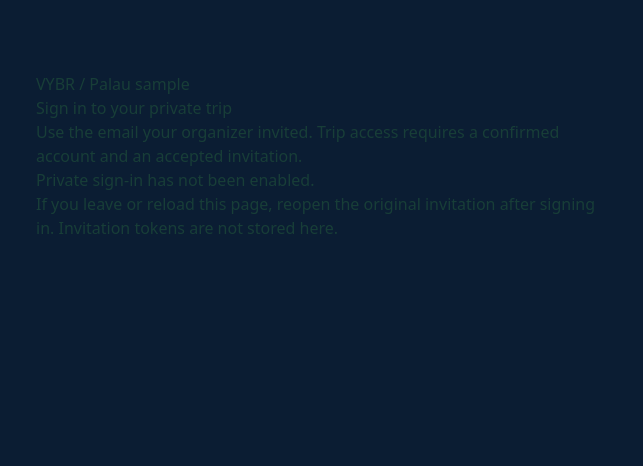
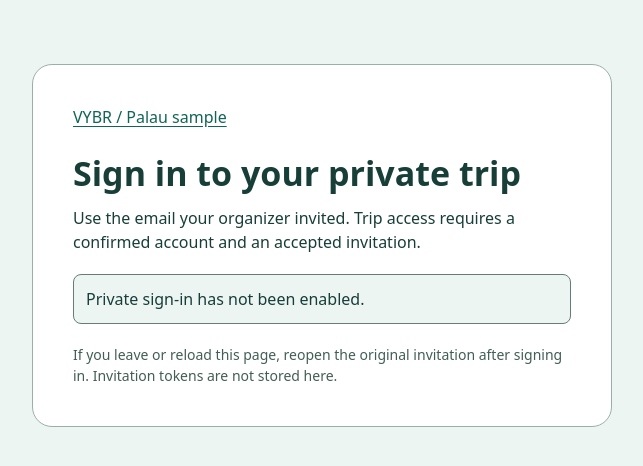
Before and after one commit to ahelferthaus/trip-designer, a React (Vite) app: page /pilot/sign-in in a window 1280 px wide. Shown: the top 466 px of the page, without its empty margins (318-961 px from the left). Built offline with nearby package versions, Linux system fonts and the light colour scheme; no server answers.

Commit message:
Make pilot sign-in readable on direct navigation

```diff
--- /dev/null
+++ b/src/pages/PilotSignInPage.css
@@ -0,0 +1,67 @@
+/* Route-local styles stay independent of lazy workspace styles and host theme. */
+.pilot-sign-in {
+  color-scheme: light;
+  min-height: 100svh;
+  width: 100%;
+  background: #edf5f3;
+  color: #183e38;
+  padding: clamp(16px, 5vw, 64px) 16px;
+  font-family: system-ui, sans-serif;
+  font-size: 16px;
+  line-height: 1.5;
+}
+.pilot-sign-in, .pilot-sign-in * { box-sizing: border-box; }
+.pilot-sign-in__card {
+  width: 100%;
+  max-width: 580px;
+  margin: 0 auto;
+  padding: clamp(20px, 5vw, 40px);
+  border: 1px solid #9bafa9;
+  border-radius: 20px;
+  background: #ffffff;
+  color: #183e38;
+  overflow-wrap: anywhere;
+}
+.pilot-sign-in a { color: #126556; text-decoration: underline; text-underline-offset: 3px; }
+.pilot-sign-in h1 { margin: 24px 0 12px; font-size: clamp(26px, 6vw, 34px); font-weight: 700; line-height: 1.2; }
+.pilot-sign-in p { margin: 0 0 20px; }
+.pilot-sign-in form { margin-top: 28px; }
+.pilot-sign-in label { display: block; font-weight: 600; }
+.pilot-sign-in input {
+  display: block;
+  width: 100%;
+  min-width: 0;
+  min-height: 48px;
+  margin: 8px 0 20px;
+  padding: 12px;
+  border: 2px solid #647d76;
+  border-radius: 8px;
+  background: #ffffff;
+  color: #183e38;
+  font: inherit;
+  caret-color: #183e38;
+}
+.pilot-sign-in button {
+  display: block;
+  width: 100%;
+  min-height: 48px;
+  padding: 12px 16px;
+  border: 2px solid #126556;
+  border-radius: 8px;
+  font: inherit;
+  font-weight: 650;
+  line-height: 1.5;
+  white-space: normal;
+  cursor: pointer;
+  background: #126556;
+  color: #ffffff;
+  margin-bottom: 12px;
+}
+.pilot-sign-in button[type="button"] { background: #ffffff; color: #126556; }
+.pilot-sign-in button:hover:not(:disabled) { background: #0b4d41; }
+.pilot-sign-in button[type="button"]:hover:not(:disabled) { background: #e3f0ec; }
+.pilot-sign-in :is(a, input, button):focus-visible { outline: 3px solid #0757b9; outline-offset: 3px; }
+.pilot-sign-in button:disabled { background: #dce5e2; color: #36534b; border-color: #647d76; cursor: wait; }
+.pilot-sign-in [role="status"]:empty { display: none; }
+.pilot-sign-in [role="status"]:not(:empty) { padding: 12px; border: 1px solid #647d76; border-radius: 8px; background: #edf5f3; }
+.pilot-sign-in__card > p:last-child { margin-bottom: 0; color: #425e56; font-size: 14px; }
--- a/src/pages/PilotSignInPage.tsx
+++ b/src/pages/PilotSignInPage.tsx
@@ -2,6 +2,7 @@ import { useEffect, useRef, useState } from 'react';
 import { Link, useLocation, useNavigate } from 'react-router-dom';
 import { createPilotAuthAction, pilotCallback, pilotDestination, pilotReturnPath, pilotToken } from '../lib/pilotAuth';
 import { supabase } from '../lib/pilotSupabase';
+import './PilotSignInPage.css';
 
 export default function PilotSignInPage() {
   const location = useLocation();
@@ -36,17 +37,17 @@ function PilotSignInForm() {
     if (result.status === 'ready') navigate(pilotDestination(next, token.current), { replace: true });
     else setMessage(result.status === 'confirm' ? 'Check your email to confirm your account, then sign in here and reopen your original invitation. Creating an account does not grant trip access.' : result.status === 'invalid' ? 'Enter an email and password. New accounts require at least 8 characters.' : 'Sign-in or account creation could not be completed. Check your details and try again.');
   };
-  return <main style={{ maxWidth: 620, margin: '48px auto', padding: 24, fontFamily: 'system-ui', color: '#183e38' }}>
+  return <main className="pilot-sign-in"><section className="pilot-sign-in__card" aria-labelledby="pilot-sign-in-title">
     <Link to="/pilot/palau">VYBR / Palau sample</Link>
-    <h1>{signup ? 'Create your pilot account' : 'Sign in to your private trip'}</h1>
+    <h1 id="pilot-sign-in-title">{signup ? 'Create your pilot account' : 'Sign in to your private trip'}</h1>
     <p>Use the email your organizer invited. Trip access requires a confirmed account and an accepted invitation.</p>
     {!supabase ? <p role="status">Private sign-in has not been enabled.</p> : <form onSubmit={submit}>
-      <label>Email <input name="email" type="email" required autoComplete="email" style={{ display: 'block', width: '100%', margin: '8px 0 20px', padding: 12 }} /></label>
-      <label>Password <input name="password" type="password" required minLength={signup ? 8 : 1} autoComplete={signup ? 'new-password' : 'current-password'} style={{ display: 'block', width: '100%', margin: '8px 0 20px', padding: 12 }} /></label>
+      <label>Email <input name="email" type="email" required autoComplete="email" /></label>
+      <label>Password <input name="password" type="password" required minLength={signup ? 8 : 1} autoComplete={signup ? 'new-password' : 'current-password'} /></label>
       <button disabled={busy}>{busy ? 'Please wait…' : signup ? 'Create account and send confirmation' : 'Sign in'}</button>
       <p><button type="button" disabled={busy} onClick={() => { setSignup(!signup); setMessage(''); }}>{signup ? 'Use an existing account' : 'Create an account'}</button></p>
     </form>}
     <p role="status">{message}</p>
     <p>If you leave or reload this page, reopen the original invitation after signing in. Invitation tokens are not stored here.</p>
-  </main>;
+  </section></main>;
 }
```
